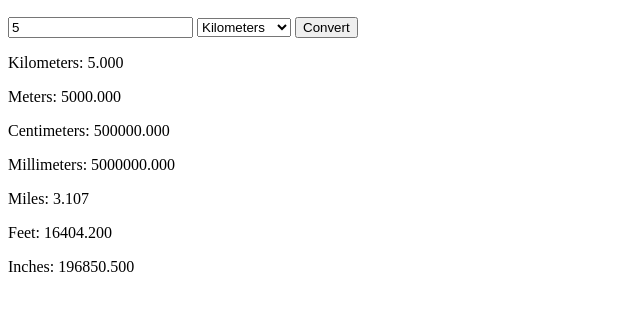
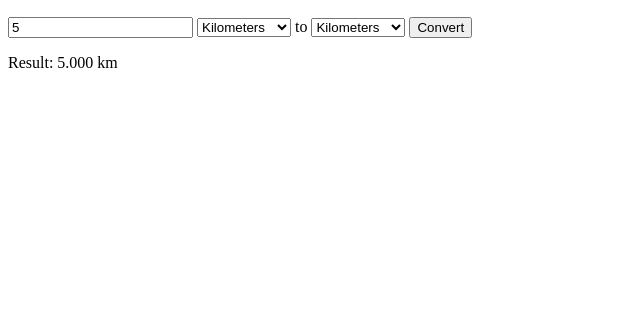
Before and after one commit to MiyoGrevin/miyogrevin.github.io, a plain HTML site: page index.html in a window 1280 px wide. Both pictures are taken after typing "5" into the empty fields and a click on the button "Convert". Shown: the part 50-360 px from the top of the page, without its empty margins (0-640 px from the left). Drawn offline with Linux system fonts and the light colour scheme.

Commit message:
Update index.html

```diff
--- a/index.html
+++ b/index.html
@@ -6,7 +6,8 @@
         function convertUnits() {
             // Get the value and the unit
             var value = document.getElementById("value").value;
-            var unit = document.getElementById("unit").value;
+            var inputUnit = document.getElementById("inputUnit").value;
+            var outputUnit = document.getElementById("outputUnit").value;
 
             // Conversion factors
             var factors = {
@@ -19,16 +20,11 @@
                 "inch": { "km": 0.0000254, "m": 0.0254, "cm": 2.54, "mm": 25.4, "mile": 0.0000157828, "foot": 0.0833333, "inch": 1 }
             };
 
-            // Convert the value to all other units
-            var results = {};
-            for (var targetUnit in factors[unit]) {
-                results[targetUnit] = value * factors[unit][targetUnit];
-            }
+            // Convert the value from the input unit to the output unit
+            var result = value * factors[inputUnit][outputUnit];
 
-            // Display the results
-            for (var targetUnit in results) {
-                document.getElementById("result_" + targetUnit).textContent = results[targetUnit].toFixed(3);
-            }
+            // Display the result
+            document.getElementById("result").textContent = result.toFixed(3) + " " + outputUnit;
         }
     </script>
 </head>
@@ -38,7 +34,17 @@
 
 <div>
     <input type="number" id="value" placeholder="Enter value">
-    <select id="unit">
+    <select id="inputUnit">
+        <option value="km">Kilometers</option>
+        <option value="m">Meters</option>
+        <option value="cm">Centimeters</option>
+        <option value="mm">Millimeters</option>
+        <option value="mile">Miles</option>
+        <option value="foot">Feet</option>
+        <option value="inch">Inches</option>
+    </select>
+    to
+    <select id="outputUnit">
         <option value="km">Kilometers</option>
         <option value="m">Meters</option>
         <option value="cm">Centimeters</option>
@@ -51,13 +57,7 @@
 </div>
 
 <div>
-    <p>Kilometers: <span id="result_km"></span></p>
-    <p>Meters: <span id="result_m"></span></p>
-    <p>Centimeters: <span id="result_cm"></span></p>
-    <p>Millimeters: <span id="result_mm"></span></p>
-    <p>Miles: <span id="result_mile"></span></p>
-    <p>Feet: <span id="result_foot"></span></p>
-    <p>Inches: <span id="result_inch"></span></p>
+    <p>Result: <span id="result"></span></p>
 </div>
 
 </body>
```
